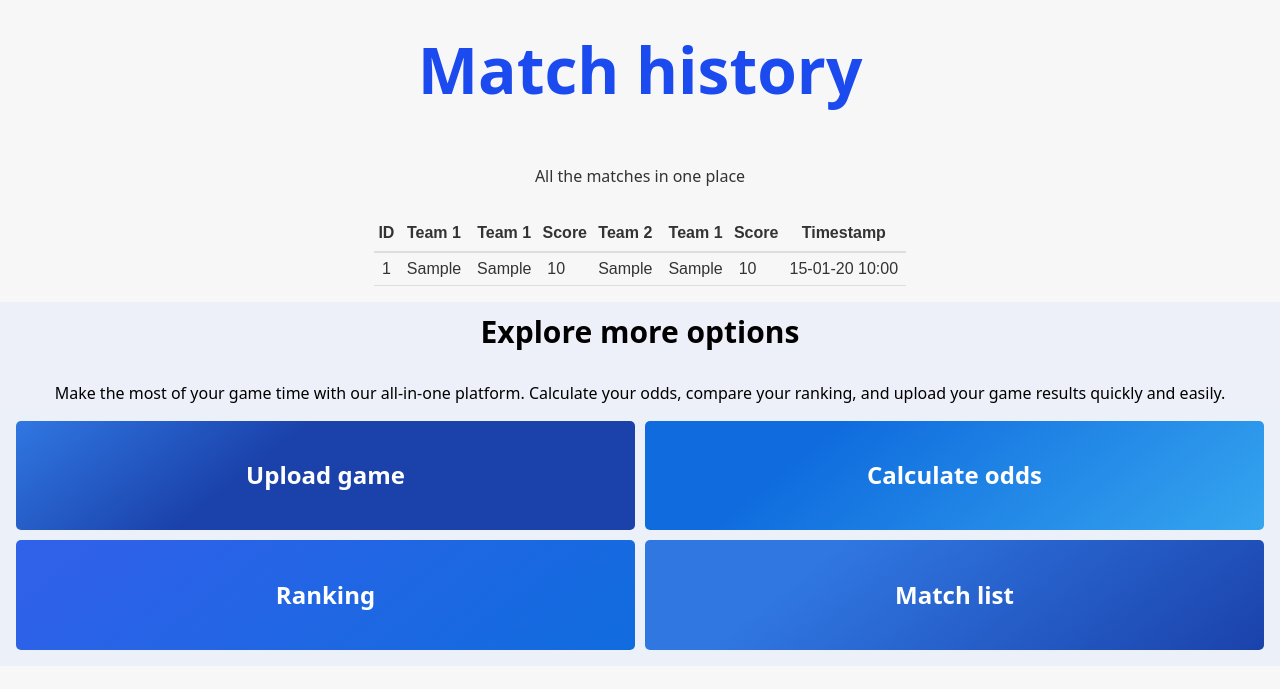
After one commit to lkolebka/baby-foot-python, a Flask app: page /match_list in a window 1280 px wide. The commit adds this page. Shown: the top 689 px of the page. Run offline with Flask 2, Linux system fonts and the light colour scheme; a database or web service that is not in the repository returns one stand-in record (values such as "Sample title"); some libraries are stand-ins or nearby versions.

Commit message:
match_list

```diff
--- a/Templates/calculate_odds.html
+++ b/Templates/calculate_odds.html
@@ -93,7 +93,7 @@
 <!-- Do more section -->
 <div class="do-more">
   <h2>Explore more options</h2>
-  <p>Make the most of your game time with our all-in-one platform. Calculate your odds, compare your ranking, and upload your game results quickly and easily.</p>
+  <p>Make the most of your game time with this all-in-one platform. Calculate your odds, compare your ranking, and upload your game results quickly and easily.</p>
 </div>
 
 
@@ -103,7 +103,7 @@
   <a href="/" class="action action2">Upload game</a>
   <a href="calculate_odds" class="action action2">Calculate odds</a>
   <a href="/rating" class="action action3">Ranking</a>
-  <a href="/rating" class="action action4">Comming soon</a>
+  <a href="/match_list" class="action action4">Match history</a>
 </div>
 
 
--- /dev/null
+++ b/Templates/match_list.html
@@ -0,0 +1,75 @@
+<!DOCTYPE html>
+<html lang="en">
+<head>
+    <meta charset="UTF-8">
+    <meta name="viewport" content="width=device-width, initial-scale=1.0">
+    <title>Match history</title>
+    <link rel="stylesheet" href="{{ url_for('static', filename='style.css') }}">
+    <style>
+        .action-grid {
+          display: grid;
+          grid-template-columns: repeat(2, 1fr);
+          gap: 10px;
+        }
+        .action {
+          background-color: lightgray;
+          height: 100px;
+          border-radius: 5px;
+          display: flex;
+          justify-content: center;
+          align-items: center;
+        }
+
+
+     </style>
+          <body class="match-page">
+
+                </style>
+
+</head>
+<body>
+    <h1>Match history</h1>
+<p>All the matches in one place
+<p>
+<table style="text-align: center;">
+        <thead>
+            <tr>
+                <th>ID</th>
+                <th>Team 1</th>
+                <th>Team 1</th>
+                <th class="score">Score</th>
+                <th>Team 2</th>
+                <th>Team 1</th>
+                <th class="score">Score</th>
+                <th>Timestamp</th>
+            </tr>
+        </thead>
+        <tbody>
+            {% for match in matches %}
+                <tr>
+                    <td>{{ match[0] }}</td>
+                    <td>{{ match[1] }}</td>
+                    <td>{{ match[2] }}</td>
+                    <td>{{ match[3] }}</td>
+                    <td>{{ match[4] }}</td>
+                    <td>{{ match[5] }}</td>
+                    <td>{{ match[6] }}</td>
+                    <td>{{ match[7].strftime('%d-%m-%y %H:%M') }}</td>
+                </tr>
+            {% endfor %}
+        </tbody>
+    </table>
+</p>
+    <div class="do-more">
+        <h2>Explore more options</h2>
+        <p>Make the most of your game time with our all-in-one platform. Calculate your odds, compare your ranking, and upload your game results quickly and easily.</p>
+    </div>
+
+    <div class="action-grid">
+        <a href="/" class="action action2">Upload game</a>
+        <a href="calculate_odds" class="action action2">Calculate odds</a>
+        <a href="/rating" class="action action3">Ranking</a>
+        <a href="/match_list" class="action action4">Match list</a>
+    </div>
+</body>
+</html>
--- a/Templates/thank_you.html
+++ b/Templates/thank_you.html
@@ -79,7 +79,7 @@
     <!-- Do more section -->
 <div class="do-more">
     <h2>Explore more options</h2>
-    <p>Make the most of your game time with our all-in-one platform. Calculate your odds, compare your ranking, and upload your game results quickly and easily.</p>
+    <p>Make the most of your game time with this all-in-one platform. Calculate your odds, compare your ranking, and upload your game results quickly and easily.</p>
 </div>
 
 
@@ -87,7 +87,7 @@
     <a href="/" class="action action2">Upload game</a>
     <a href="calculate_odds" class="action action2">Calculate odds</a>
     <a href="/rating" class="action action3">Ranking</a>
-    <a href="/rating" class="action action4">Comming soon</a>
+    <a href="/match_list" class="action action4">Match history</a>
   </div>
 
   </div>
--- a/app.py
+++ b/app.py
@@ -555,6 +555,33 @@ def get_latest_player_ratings():
 
     return player_ratings
 
+def get_match_list():
+    query = '''
+            SELECT
+    m.match_id as ID,
+	P1.first_name AS player_1,
+    P2.first_name AS player_2,
+    M.winning_team_score AS score_team_1,
+    P3.first_name AS player_3,
+    P4.first_name AS player_4,
+    M.losing_team_score AS score_team_2,
+    M.match_timestamp
+    FROM Match M
+    JOIN Team WT ON M.winning_team_id = WT.team_id
+    JOIN Team LT ON M.losing_team_id = LT.team_id
+    JOIN Player P1 ON WT.team_player_1_id = P1.player_id
+    JOIN Player P2 ON WT.team_player_2_id = P2.player_id
+    JOIN Player P3 ON LT.team_player_1_id = P3.player_id
+    JOIN Player P4 ON LT.team_player_2_id = P4.player_id
+    WHERE M.match_timestamp >= '2023-03-01 13:33:15'AND M.match_timestamp <= '2023-04-01 13:33:15'
+    ORDER by M.match_timestamp DESC;
+    '''
+    with psycopg2.connect(**DATABASE_CONFIG) as conn:
+        cur = conn.cursor()
+        cur.execute(query)
+        matches = cur.fetchall()
+
+    return matches
 
 @app.route('/', methods=['GET', 'POST'])
 def create_game():
@@ -675,7 +702,13 @@ def calculate_expected_score_route():
 @app.route('/rating')
 def rating():
     player_ratings = get_latest_player_ratings()
-    return render_template('rating.html', player_ratings=player_ratings)
+    return render_template('rating.html', player_ratings= player_ratings)
+
+
+@app.route('/match_list')
+def match_list():
+    matches = get_match_list()
+    return render_template('match_list.html', matches=matches)
 
 
 if __name__ == '__main__':
--- a/static/style.css
+++ b/static/style.css
@@ -19,7 +19,7 @@ a {
 
 h1, h2, h3 {
     font-weight: 700;
-    margin-top: 0.5em;
+    margin-top: 0.3em;
     font-weight: 80%;
 }
 h1 {
@@ -352,13 +352,19 @@ input[type="submit"]:hover {
 
 }
 
+.thank-you-page table tr td.score {
+    text-align: center;
+    width: 60px;
+  }
+
 .thank-you-page table tr td {
     padding: 0.2em 0.5em;
     border-bottom: 1px solid #ddd;
-    text-align: center;
+    text-align: left;
     margin: 0 auto;
+  }
 
-}
+
 
 .thank-you-page table th {
     padding-top: 1em;
@@ -414,3 +420,117 @@ input[type="submit"]:hover {
 .thank-you-page button:hover {
     background-color: #e41717;
 }
+
+  /*MATCH LIST */
+  .match-page{
+    font-family: Arial, sans-serif;
+    background-color: #f7f7f7;
+    color: #333;
+    line-height: 1.6;
+    margin: 0;
+    padding: 0;
+    flex-direction: column;
+    align-items: center;
+}
+
+
+.match-page p {
+    font-size: 1em;
+    padding-left: 2em;
+    padding-right: 2em;
+    text-align: center;
+    line-height: 1.5;
+    margin-bottom: 0;
+    font-family: SegoeUI, 'Segoe UI', Roboto, 'Helvetica Neue', Helvetica, 'Microsoft YaHei', Meiryo, 'Meiryo UI', Arial Unicode MS, sans-serif;
+    text-align: center;
+}
+
+
+.match-page table {
+    font-size: 1em;
+    border-collapse: collapse;
+    margin-bottom: 1em;
+    margin: 0 auto;
+    text-align: center;
+
+}
+
+@media only screen and (max-width: 768px) {
+    .match-page table {
+      font-size: 0.65em;
+      border-collapse: collapse;
+      margin-bottom: 1em;
+      margin: 0 auto;
+      text-align: center;
+    }
+  }
+
+
+.match-page table tr td.score {
+    text-align: center;
+    width: 60px;
+  }
+
+.match-page table tr td {
+    padding: 0.2em 0.5em;
+    border-bottom: 1px solid #ddd;
+    text-align: left;
+    margin: 0 auto;
+  }
+
+
+
+.match-page table th {
+    padding-top: 1em;
+    padding-right: 0.2em;
+    padding-bottom: 0.3em;
+    padding-left: 0.2em;
+    border-bottom: 2px solid #ddd;
+    text-align: center;
+}
+
+
+.match-page table tr:nth-child(even) {
+    background-color: #f2f2f2;
+}
+
+.match-page .thank-you-form {
+    width: auto;
+    margin: 0;
+    padding: 0;
+    background-color: transparent;
+    border-radius: 0;
+    box-shadow: none;
+}
+
+.match-page .thank-you-form {
+    width: 80%;
+    margin: 0.5em auto;
+    padding: 0.4em;
+    border-radius: 15px;
+    box-shadow : 0px;
+}
+
+
+.match-page button {
+    width: 40%;
+    width: 40%;
+    min-width: 200px; /* Set a minimum width for the button*/
+    padding: 0.5em;
+    background: linear-gradient(81.62deg, #ffffff 8.72%, #ffffff 85.01%);
+    color: #ef1b1b;
+    border: 2px solid #e41717;
+    border-radius: 70px;
+    font-size: 1em;
+    font-weight: 500;
+    cursor: pointer;
+    margin-top: 0.2em;
+    margin-bottom: 0.4em;
+    margin-left: auto;
+    margin-right: auto;
+    display: block;
+}
+
+.match-page button:hover {
+    background-color: #e41717;
+}
```
Also changed, not shown: Templates/create_game.html (+4 -4 lines), Templates/rating.html (+5 -5 lines), create_uppload _match/InterestingQuery.sql (+19 -0 lines).
